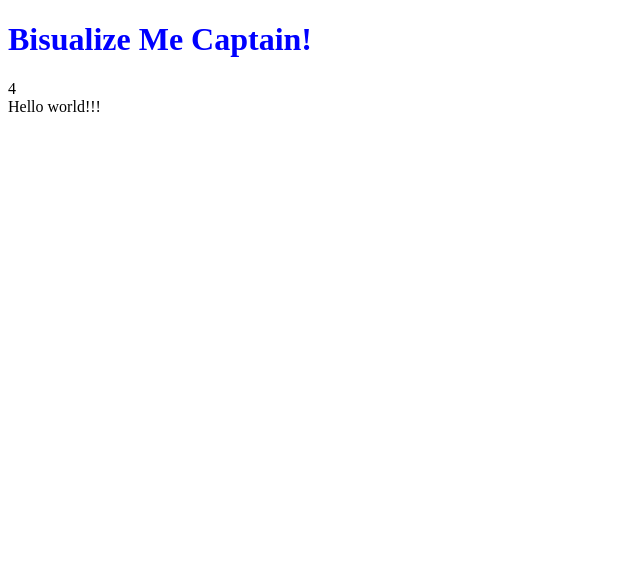
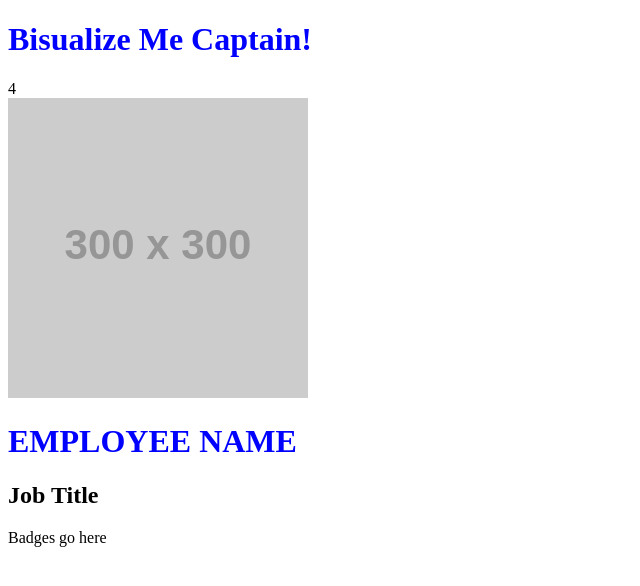
Before and after one commit to JoshOlds/bisualize, a plain HTML site: page public/index.html in a window 1280 px wide. Shown: the whole page, without its empty margins (0-640 px from the left). Drawn offline with nearby package versions, Linux system fonts and the light colour scheme; placeholder pictures from the web are drawn by us.

Commit message:
initializing testl data for emp-view

```diff
--- a/public/app/components/emp-view/emp-view.html
+++ b/public/app/components/emp-view/emp-view.html
@@ -1,4 +1,11 @@
 
 <div>
-    Hello world!!!
+    <div class="row">
+        <img src="http://placehold.it/300x300" alt="">
+        <h1>EMPLOYEE NAME</h1>
+        <h2>Job Title</h2>
+        <div>
+            Badges go here
+        </div>
+    </div>
 </div>
```
